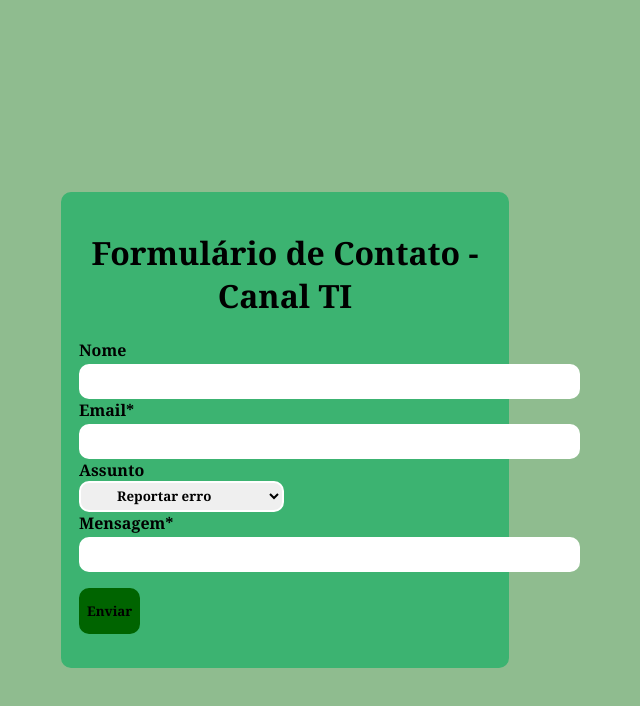
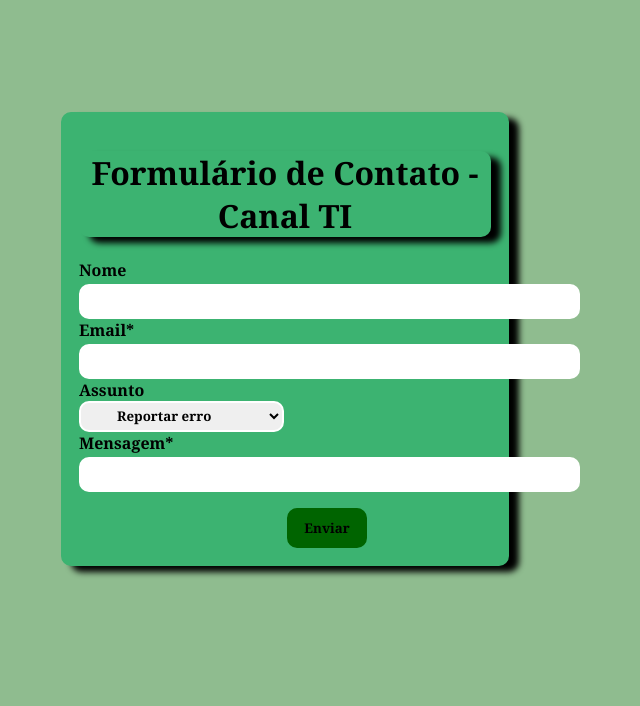
Before and after one commit to Edivalter321/edivalter, a plain HTML site: page index.html in a window 1280 px wide. Shown: the whole page, without its empty margins (355-995 px from the left). Drawn offline with Linux system fonts and the light colour scheme.

Commit message:
finalizando formulário

```diff
--- a/index.html
+++ b/index.html
@@ -7,7 +7,7 @@
     <link rel="stylesheet" href="/styles.css" />
   </head>
   <body>
-    <div>
+    <div class="form_01">
       <form>
         <h1>Formulário de Contato - Canal TI</h1>
         <label for="nome">Nome</label><br />
--- a/styles.css
+++ b/styles.css
@@ -1,22 +1,25 @@
 body {
   padding: 0;
   margin: 0;
-  background: fixed;
   background-color: #8fbc8f;
   font-family: Cambria, Cochin, Georgia, Times, "Times New Roman", serif;
   font-weight: bold;
 }
-div {
-  margin-top: 12rem;
+.form_01 {
+  margin-top: 7rem;
   margin-left: 26rem;
   margin-right: 26rem;
-  padding: 1rem 1rem 2rem 1rem;
+  padding: 1rem 1rem 1rem 1rem;
   border: 2px solid #3cb371;
   border-radius: 10px;
   background-color: #3cb371;
+  box-shadow: 10px 6px 6px black;
 }
 h1 {
   text-align: center;
+  box-shadow: 10px 6px 6px black;
+  border: #3cb371;
+  border-radius: 10px;
 }
 input {
   padding: 0.5rem 10rem 0.5rem 10rem;
@@ -36,9 +39,20 @@ button {
   font-family: Georgia, "Times New Roman", Times, serif;
   font-weight: bold;
   margin-top: 1rem;
-  padding: 12px 6px 12px 6px;
+  width: 5rem;
+  height: 2.5rem;
   background-color: #006400;
   border: 2px solid #006400;
   border-radius: 10px;
+  transition-duration: 1.5s;
   cursor: grab;
 }
+button {
+  margin-left: 13rem;
+}
+button:hover {
+  background-color: #3cb371;
+  color: #ffffff;
+  border: #ffffff;
+  box-shadow: 10px 6px 6px black;
+}
```
